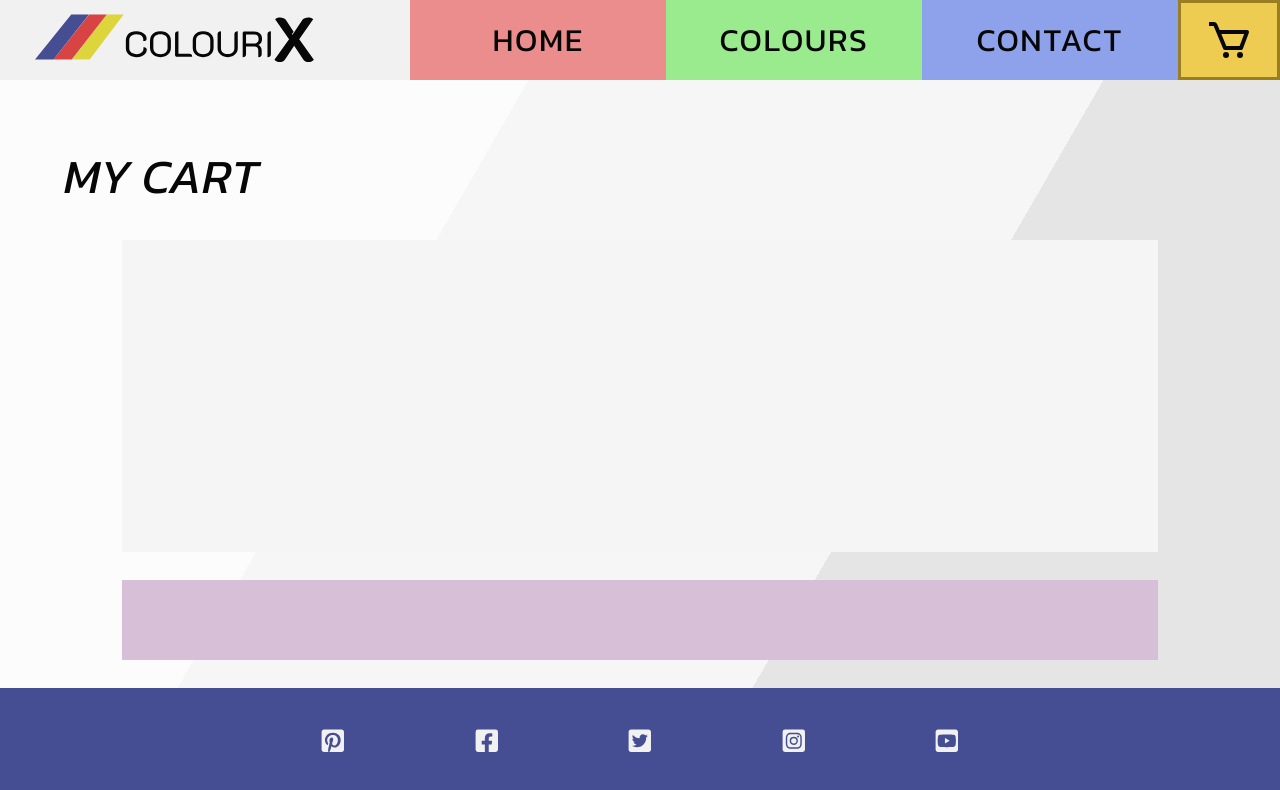
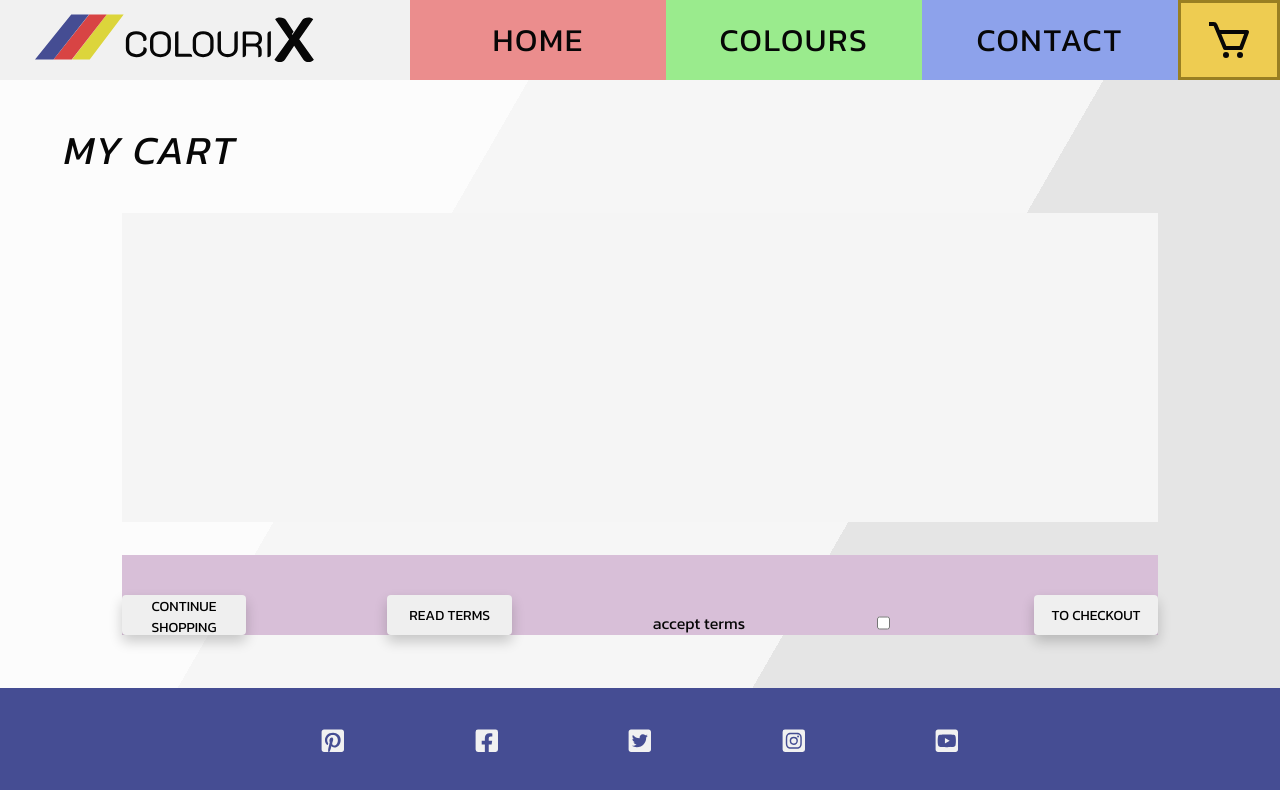
Before and after one commit to Patrick-Svensson/colourix, a React (Create React App) app: page /cart in a window 1280 px wide. Shown: the top 790 px of the page. Built offline with nearby package versions, Linux system fonts and the light colour scheme.

Commit message:
Change Title font size. Add buttons and checkbox to Cart.

```diff
--- a/src/Components/Title.css
+++ b/src/Components/Title.css
@@ -1,7 +1,8 @@
 .coloursHeading {
     color: #070707;
-    font-size: clamp(2rem, 1.3333rem + 2.963vw, 3rem);
+    font-size: clamp(2rem, 1.8rem + 0.8889vw, 2.6rem);
     font-weight: 400;
     text-transform: uppercase;
     font-style: italic;
+    letter-spacing: 0.08rem;
 }
--- a/src/Pages/Cart.css
+++ b/src/Pages/Cart.css
@@ -7,10 +7,17 @@
     overflow-y: scroll;
 }
 
+.cartWrapper {
+    width: 100%;
+    height: 70%;
+    display: flex;
+    justify-content: center;
+}
+
 .cart {
     width: 90%;
     max-width: 75rem;
-    height: 65%;
+    height: 92%;
     display: flex;
     flex-direction: column;
     justify-content: space-between;
@@ -33,4 +40,22 @@
     width: 90%;
     height: 5rem;
     background-color: thistle;
+    display: flex;
+    justify-content: space-between;
+    align-items: flex-end;
 }
+
+.cartHeading {
+    font-size: clamp(1.6rem, 1.4rem + 0.8889vw, 2.2rem);
+    font-weight: 400;
+    text-transform: uppercase;
+    font-style: italic;
+    letter-spacing: 0.06rem;
+}
+
+.cartAcceptTerms {
+    width: 15rem;
+    height: auto;
+    display: flex;
+    justify-content: space-between;
+}
--- a/src/Pages/Cart.js
+++ b/src/Pages/Cart.js
@@ -1,15 +1,26 @@
+import Button from "../Components/Button";
 import Title from "../Components/Title";
 import "./Cart.css";
 
 const Cart = () => {
     return (
         <main className="cartContainer">
-            <div className="cart">
-                <div className="cartHeadingContainer">
-                    <Title title="My Cart" className="cartHeading" />
+            <div className="cartWrapper">
+                <div className="cart">
+                    <div className="cartHeadingContainer">
+                        <Title title="my cart" />
+                    </div>
+                    <div className="cartContentContainer"></div>
+                    <div className="cartActionBar">
+                        <Button text="continue shopping" />
+                        <Button text="read terms" />
+                        <div className="cartAcceptTerms">
+                            <label className="cartCheckboxLabel">accept terms</label>
+                            <input type="checkbox" id="cartTerms" />
+                        </div>
+                        <Button text="to checkout" />
+                    </div>
                 </div>
-                <div className="cartContentContainer"></div>
-                <div className="cartActionBar"></div>
             </div>
         </main>
     );
--- a/src/Pages/Colours.js
+++ b/src/Pages/Colours.js
@@ -6,7 +6,7 @@ const Colours = () => {
     return (
         <main className="coloursContainer">
             <div className="coloursTitleContainer">
-                <Title title="Premium Colours" className="coloursTitle" />
+                <Title title="premium colours" />
             </div>
             <div className="componentContainer">
                 <ColourComponent />
```
